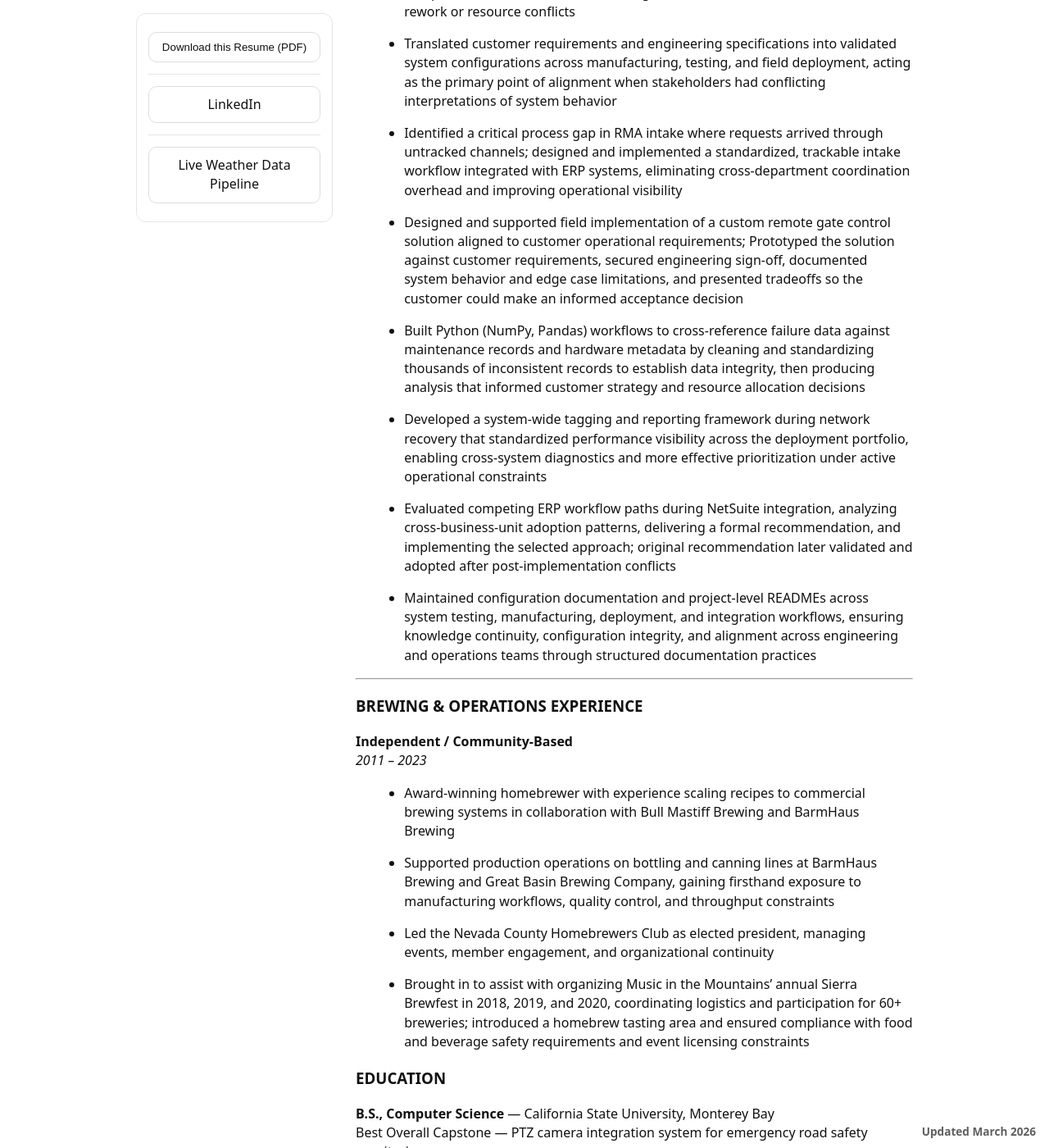
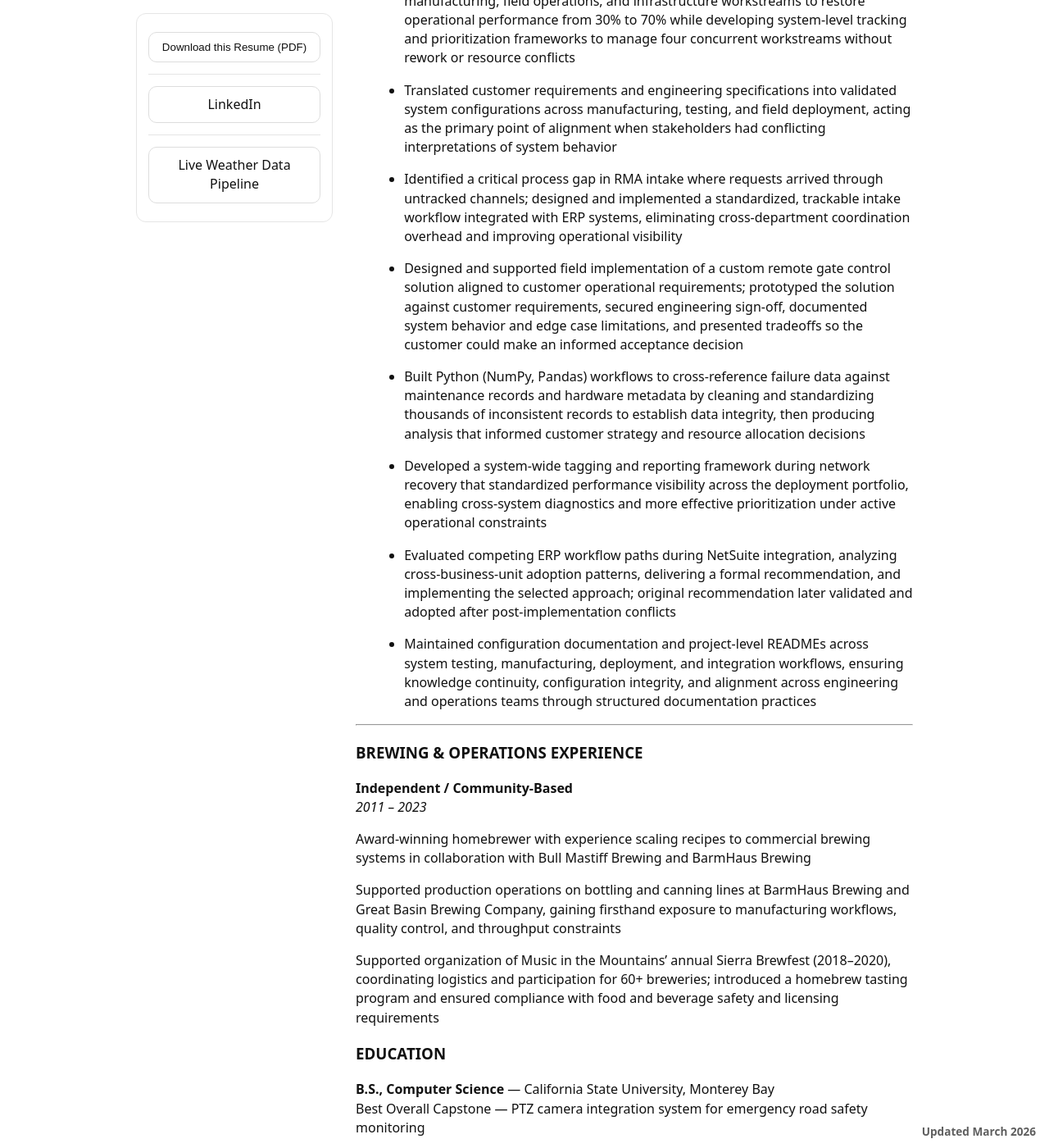
Before and after one commit to jostagirl/PublicResume, a Jekyll site: the page built from v/SierraNevada/index.md, in a window 1280 px wide and 1400 px high, scrolled down 1238 px. Shown: the whole window at 82% size. Built offline with Jekyll 4.4.1, drawn with Linux system fonts in a browser that asks for light colours; our own code applies the rules of GitHub Pages for plain Markdown files; some of the changed text lies outside the part shown.

Commit message:
Publish resume site update

```diff
--- a/v/SierraNevada/index.md
+++ b/v/SierraNevada/index.md
@@ -20,13 +20,11 @@ Functional systems owner with 13+ years of experience at the intersection of ope
 
 ### CORE COMPETENCIES
 
-Systems ownership and configuration governance
-Business process translation into system behavior
-Workflow design, standardization, and continuous improvement
-Cross-functional stakeholder alignment and requirements gathering
-Data integrity, validation, and source-of-truth definition
-Integration across hardware, software, and data systems
-Technical documentation and configuration management
+| | | |
+|---|---|---|
+| Systems ownership and configuration governance | Business process translation into system behavior | Workflow design, standardization, and continuous improvement |
+| Cross-functional stakeholder alignment | Data integrity and source-of-truth definition | Integration across hardware, software, and data systems |
+| Technical documentation and configuration management | | |
 
 ---
 ### PROFESSIONAL EXPERIENCE
@@ -49,7 +47,7 @@ Technical documentation and configuration management
 
 - Identified a critical process gap in RMA intake where requests arrived through untracked channels; designed and implemented a standardized, trackable intake workflow integrated with ERP systems, eliminating cross-department coordination overhead and improving operational visibility
 
-- Designed and supported field implementation of a custom remote gate control solution aligned to customer operational requirements; Prototyped the solution against customer requirements, secured engineering sign-off, documented system behavior and edge case limitations, and presented tradeoffs so the customer could make an informed acceptance decision
+- Designed and supported field implementation of a custom remote gate control solution aligned to customer operational requirements; prototyped the solution against customer requirements, secured engineering sign-off, documented system behavior and edge case limitations, and presented tradeoffs so the customer could make an informed acceptance decision
 
 - Built Python (NumPy, Pandas) workflows to cross-reference failure data against maintenance records and hardware metadata by cleaning and standardizing thousands of inconsistent records to establish data integrity, then producing analysis that informed customer strategy and resource allocation decisions
 
@@ -65,13 +63,11 @@ Technical documentation and configuration management
 **Independent / Community-Based**
 *2011 – 2023*
 
-- Award-winning homebrewer with experience scaling recipes to commercial brewing systems in collaboration with Bull Mastiff Brewing and BarmHaus Brewing
+Award-winning homebrewer with experience scaling recipes to commercial brewing systems in collaboration with Bull Mastiff Brewing and BarmHaus Brewing
 
-- Supported production operations on bottling and canning lines at BarmHaus Brewing and Great Basin Brewing Company, gaining firsthand exposure to manufacturing workflows, quality control, and throughput constraints
+Supported production operations on bottling and canning lines at BarmHaus Brewing and Great Basin Brewing Company, gaining firsthand exposure to manufacturing workflows, quality control, and throughput constraints
 
-- Led the Nevada County Homebrewers Club as elected president, managing events, member engagement, and organizational continuity
-
-- Brought in to assist with organizing Music in the Mountains’ annual Sierra Brewfest in 2018, 2019, and 2020, coordinating logistics and participation for 60+ breweries; introduced a homebrew tasting area and ensured compliance with food and beverage safety requirements and event licensing constraints
+Supported organization of Music in the Mountains’ annual Sierra Brewfest (2018–2020), coordinating logistics and participation for 60+ breweries; introduced a homebrew tasting program and ensured compliance with food and beverage safety and licensing requirements
 
 
 ### EDUCATION
```
